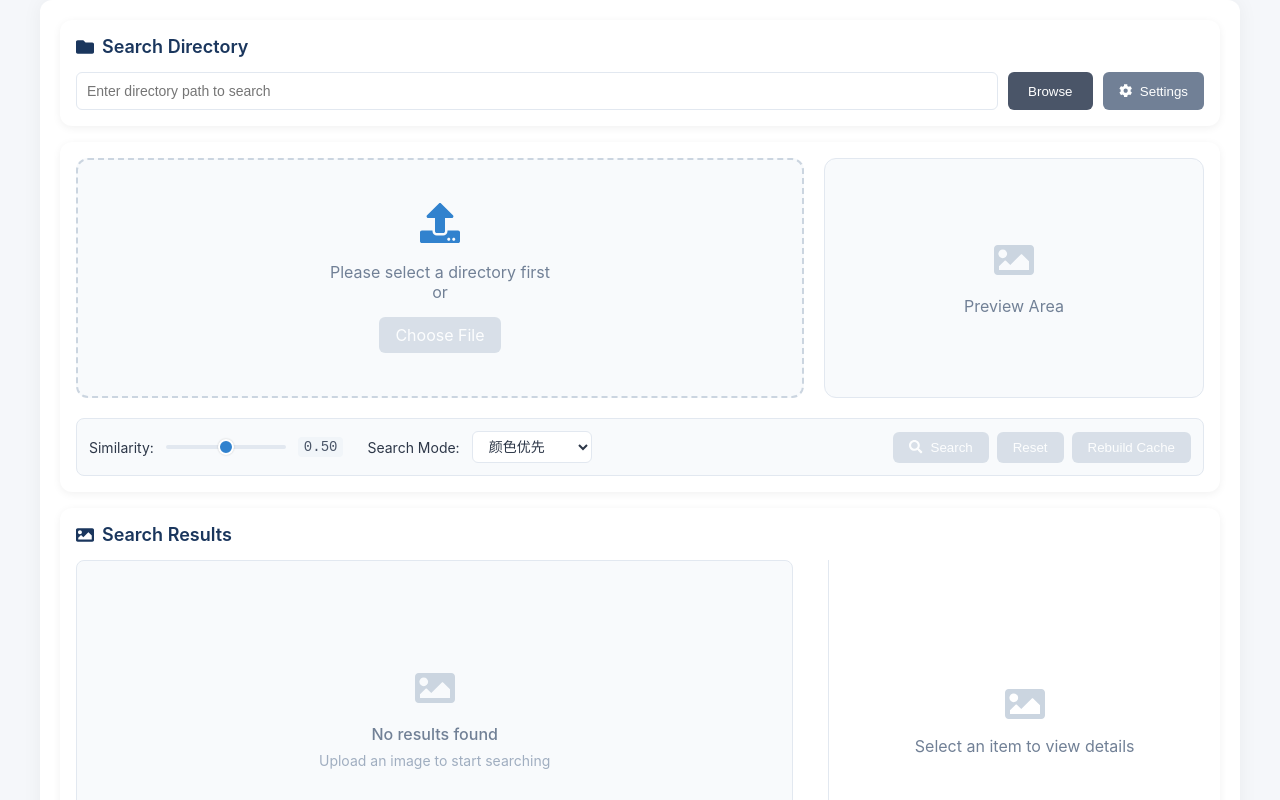
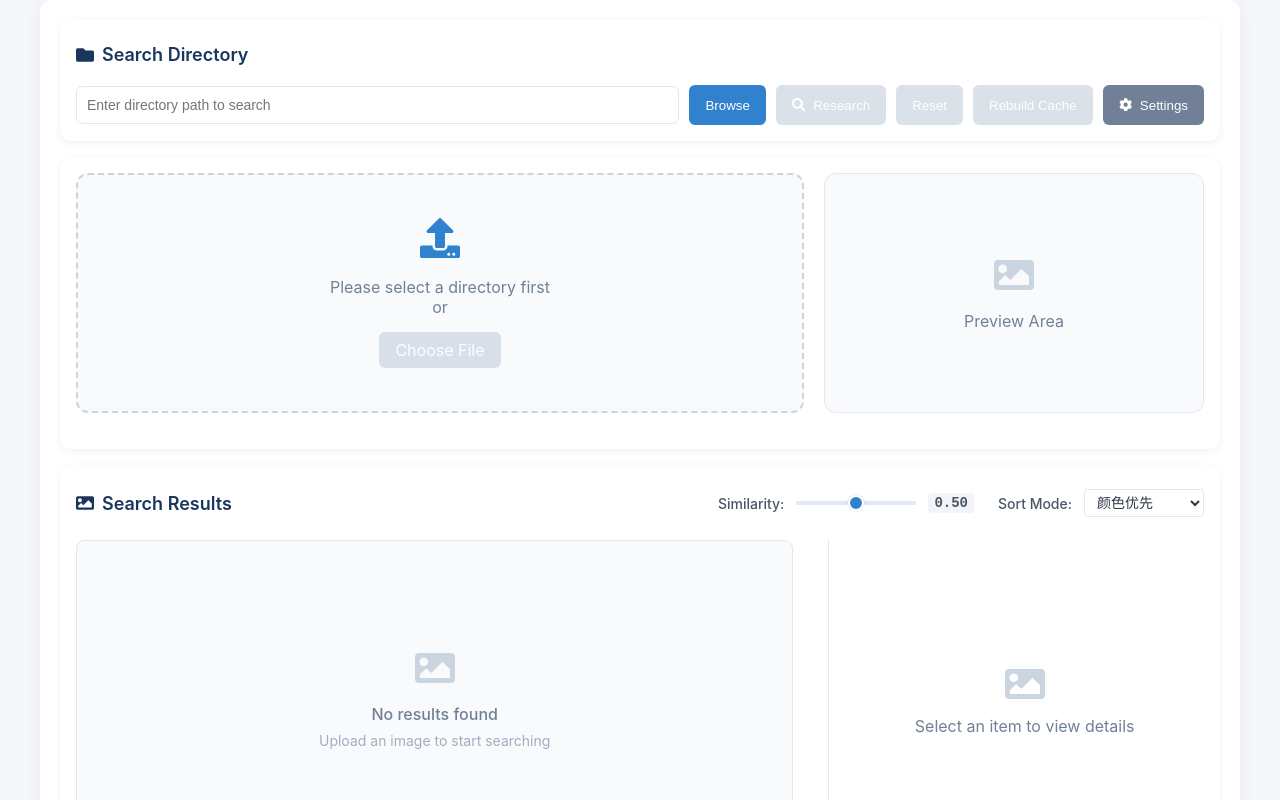
Before and after one commit to hofens/iconfinder, a React (Create React App) app: page / in a window 1280 px wide. Shown: the top 800 px of the page. Built offline with nearby package versions, Linux system fonts and the light colour scheme.

Commit message:
将相似度等设置作为结果的筛选

```diff
--- a/src/App.css
+++ b/src/App.css
@@ -42,13 +42,74 @@ body {
   margin-bottom: 15px;
   display: flex;
   align-items: center;
+  justify-content: space-between;
+  padding: 8px 0;
+}
+
+.header-left {
+  display: flex;
+  align-items: center;
   gap: 8px;
+}
+
+.header-controls {
+  display: flex;
+  align-items: center;
+  gap: 24px;
+}
+
+/* 调整控制项样式 */
+.header-controls .control-item {
+  display: flex;
+  align-items: center;
+  gap: 12px;
+  font-size: 14px;
+}
+
+.header-controls .control-item label {
+  color: #4a5568;
+  font-weight: 500;
+}
+
+.header-controls .control-item input[type="range"] {
+  width: 120px;
+  height: 4px;
+  -webkit-appearance: none;
+  background: #e2e8f0;
+  border-radius: 2px;
+}
+
+.header-controls .control-item span {
+  min-width: 45px;
+  text-align: center;
+  font-family: monospace;
+  font-size: 14px;
+  color: #4a5568;
+  padding: 2px 6px;
+  background: #f1f5f9;
+  border-radius: 4px;
+}
+
+.header-controls .weight-select {
+  padding: 4px 8px;
+  border: 1px solid #e2e8f0;
+  border-radius: 4px;
+  background-color: white;
+  color: #2d3748;
+  font-size: 14px;
+  min-width: 120px;
+}
+
+/* 移除原来的 controls 部分 */
+.controls {
+  display: none;
 }
 
 /* Directory Section */
 .directory-input {
   display: flex;
   gap: 10px;
+  align-items: center;
 }
 
 .directory-input input {
@@ -61,9 +122,18 @@ body {
   color: #2d3748;
 }
 
+.directory-input button {
+  white-space: nowrap;
+  padding: 8px 16px;
+  height: 40px;
+}
+
 .browse-btn {
-  padding: 10px 20px;
-  background-color: #4a5568;
+  background-color: #3182ce;
+}
+
+.settings-btn {
+  background-color: #718096;
 }
 
 /* Upload Section */
@@ -161,127 +231,6 @@ body {
 
 .file-input-label:hover {
   background-color: #00a884;
-}
-
-/* Controls */
-.controls {
-  padding: 12px;
-  background-color: #f8fafc;
-  border-radius: 8px;
-  border: 1px solid #e2e8f0;
-}
-
-.control-group {
-  display: flex;
-  align-items: center;
-  gap: 24px;
-}
-
-.control-item {
-  display: flex;
-  align-items: center;
-  gap: 12px;
-}
-
-.control-item label {
-  font-size: 14px;
-  color: #2d3748;
-  white-space: nowrap;
-}
-
-.control-item input[type="range"] {
-  width: 120px;
-  height: 4px;
-  -webkit-appearance: none;
-  background: #e2e8f0;
-  border-radius: 2px;
-}
-
-.control-item span {
-  min-width: 45px;
-  text-align: center;
-  font-family: monospace;
-  font-size: 14px;
-  color: #4a5568;
-  padding: 2px 6px;
-  background: #f1f5f9;
-  border-radius: 4px;
-}
-
-/* 权重控制 */
-.weight-slider {
-  display: flex;
-  align-items: center;
-  min-width: 300px;
-}
-
-.weight-control {
-  display: flex;
-  align-items: center;
-  gap: 12px;
-  flex: 1;
-}
-
-.weight-control input[type="range"] {
-  flex: 1;
-  height: 4px;
-  -webkit-appearance: none;
-  background: #e2e8f0;
-  border-radius: 2px;
-}
-
-.weight-value {
-  font-family: monospace;
-  font-size: 14px;
-  color: #4a5568;
-  padding: 2px 6px;
-  background: #f1f5f9;
-  border-radius: 4px;
-  white-space: nowrap;
-}
-
-/* 通用滑块样式 */
-input[type="range"]::-webkit-slider-thumb {
-  -webkit-appearance: none;
-  width: 16px;
-  height: 16px;
-  background: #3182ce;
-  border-radius: 50%;
-  cursor: pointer;
-  transition: all 0.2s ease;
-  border: 2px solid #fff;
-  box-shadow: 0 0 2px rgba(0,0,0,0.2);
-}
-
-input[type="range"]::-webkit-slider-thumb:hover {
-  background: #2c5282;
-  transform: scale(1.1);
-}
-
-/* 按钮组 */
-.buttons {
-  display: flex;
-  gap: 8px;
-  margin-left: auto;
-}
-
-button {
-  padding: 8px 16px;
-  background-color: #3182ce;
-  color: white;
-  border: none;
-  border-radius: 6px;
-  cursor: pointer;
-  transition: all 0.2s ease;
-  display: flex;
-  align-items: center;
-  gap: 8px;
-  font-weight: 500;
-}
-
-button:hover {
-  background-color: #2c5282;
-  transform: translateY(-1px);
 }
 
 /* Results Section */
@@ -653,3 +602,125 @@ button:disabled:hover {
   color: #2d3748;
   white-space: nowrap;
 }
+
+/* 恢复按钮相关样式 */
+.action-buttons {
+  display: flex;
+  gap: 8px;
+  margin-top: 16px;
+}
+
+button {
+  padding: 8px 16px;
+  background-color: #3182ce;
+  color: white;
+  border: none;
+  border-radius: 6px;
+  cursor: pointer;
+  transition: all 0.2s ease;
+  display: flex;
+  align-items: center;
+  gap: 8px;
+  font-weight: 500;
+}
+
+button:hover {
+  background-color: #2c5282;
+  transform: translateY(-1px);
+}
+
+button:disabled {
+  background-color: #cbd5e0;
+  cursor: not-allowed;
+  transform: none;
+  opacity: 0.7;
+}
+
+/* 修改 browse 按钮样式 */
+.browse-btn {
+  padding: 10px 20px;
+  background-color: #3182ce;  /* 改回原来的蓝色 */
+}
+
+.browse-btn:hover {
+  background-color: #2c5282;
+}
+
+/* 通用滑块样式 */
+input[type="range"]::-webkit-slider-thumb {
+  -webkit-appearance: none;
+  width: 16px;
+  height: 16px;
+  background: #3182ce;
+  border-radius: 50%;
+  cursor: pointer;
+  transition: all 0.2s ease;
+  border: 2px solid #fff;
+  box-shadow: 0 0 2px rgba(0,0,0,0.2);
+}
+
+input[type="range"]::-webkit-slider-thumb:hover {
+  background: #2c5282;
+  transform: scale(1.1);
+}
+
+/* 修改 directory-section 样式 */
+.directory-section .section-header {
+  margin-bottom: 12px;
+}
+
+.directory-input {
+  display: flex;
+  gap: 10px;
+  align-items: center;
+}
+
+.directory-input input {
+  flex: 1;
+  padding: 10px;
+  border: 1px solid #e2e8f0;
+  border-radius: 6px;
+  font-size: 14px;
+  background-color: white;
+  color: #2d3748;
+}
+
+/* 修改按钮容器样式 */
+.action-buttons-container {
+  display: flex;
+  justify-content: flex-end;
+  margin-top: 16px;
+}
+
+.action-buttons {
+  display: flex;
+  gap: 8px;
+}
+
+/* 修改按钮样式 */
+button {
+  padding: 8px 16px;
+  background-color: #3182ce;
+  color: white;
+  border: none;
+  border-radius: 6px;
+  cursor: pointer;
+  transition: all 0.2s ease;
+  display: flex;
+  align-items: center;
+  gap: 8px;
+  font-weight: 500;
+}
+
+.browse-btn, .settings-btn {
+  white-space: nowrap;
+  padding: 10px 20px;
+}
+
+.settings-btn {
+  background-color: #718096;
+}
+
+.settings-btn:hover {
+  background-color: #4a5568;
+}
--- a/src/App.js
+++ b/src/App.js
@@ -357,7 +357,7 @@ function App() {
         // 保存目录结构到 localStorage
         localStorage.setItem('directoryStructure', JSON.stringify(structure));
 
-        // 只在 Electron 环境下初始化缓存
+        // 只在 Electron 环境下初始化���存
         if (window.electron) {
           try {
             setStatus('正在缓存目录中的图片信息...');
@@ -369,7 +369,7 @@ function App() {
           }
         } else {
           // Web 环境下的提示
-          setStatus(`已选择目录: ${directoryPath}\n共发现 ${files.length} 个文件，其中含 ${imageFiles.length} 个图片文件`);
+          setStatus(`已选择目录: ${directoryPath}\n共发现 ${files.length} ��文件，其中含 ${imageFiles.length} 个图片文件`);
         }
       } else {
         setStatus('未选择任何目录');
@@ -671,7 +671,9 @@ function App() {
           <div className="container">
             <div className="section directory-section">
               <div className="section-header">
-                <FaFolder /> Search Directory
+                <div className="header-left">
+                  <FaFolder /> Search Directory
+                </div>
               </div>
               <div className="directory-input">
                 <input
@@ -679,7 +681,6 @@ function App() {
                   value={searchPath}
                   onChange={(e) => {
                     setSearchPath(e.target.value);
-                    // 当输入框被清空时，清除目录结构
                     if (!e.target.value.trim()) {
                       setDirectoryStructure([]);
                       localStorage.removeItem('directoryStructure');
@@ -688,6 +689,15 @@ function App() {
                   placeholder="Enter directory path to search"
                 />
                 <button className="browse-btn" onClick={handleBrowseDirectory}>Browse</button>
+                <button onClick={handleSearch} disabled={!searchPath.trim()}>
+                  <FaSearch /> Research
+                </button>
+                <button onClick={resetPreview} disabled={!searchPath.trim()}>
+                  Reset
+                </button>
+                <button onClick={rebuildCache} disabled={!searchPath.trim()}>
+                  Rebuild Cache
+                </button>
                 <button className="settings-btn" onClick={() => setShowSettings(true)}>
                   <FaCog /> Settings
                 </button>
@@ -751,9 +761,14 @@ function App() {
                   )}
                 </div>
               </div>
+            </div>
 
-              <div className="controls">
-                <div className="control-group">
+            <div className="section results-section">
+              <div className="section-header">
+                <div className="header-left">
+                  <FaImage /> Search Results
+                </div>
+                <div className="header-controls">
                   <div className="control-item">
                     <label>Similarity:</label>
                     <input
@@ -768,7 +783,7 @@ function App() {
                   </div>
 
                   <div className="control-item">
-                    <label>Search Mode:</label>
+                    <label>Sort Mode:</label>
                     <select
                       value={weightPreset}
                       onChange={handleWeightPresetChange}
@@ -781,25 +796,7 @@ function App() {
                       ))}
                     </select>
                   </div>
-
-                  <div className="buttons">
-                    <button onClick={handleSearch} disabled={!searchPath.trim()}>
-                      <FaSearch /> Search
-                    </button>
-                    <button onClick={resetPreview} disabled={!searchPath.trim()}>
-                      Reset
-                    </button>
-                    <button onClick={rebuildCache} disabled={!searchPath.trim()}>
-                      Rebuild Cache
-                    </button>
-                  </div>
                 </div>
-              </div>
-            </div>
-
-            <div className="section results-section">
-              <div className="section-header">
-                <FaImage /> Search Results
               </div>
               <div className="results-container">
                 <div className="results-grid">
```
